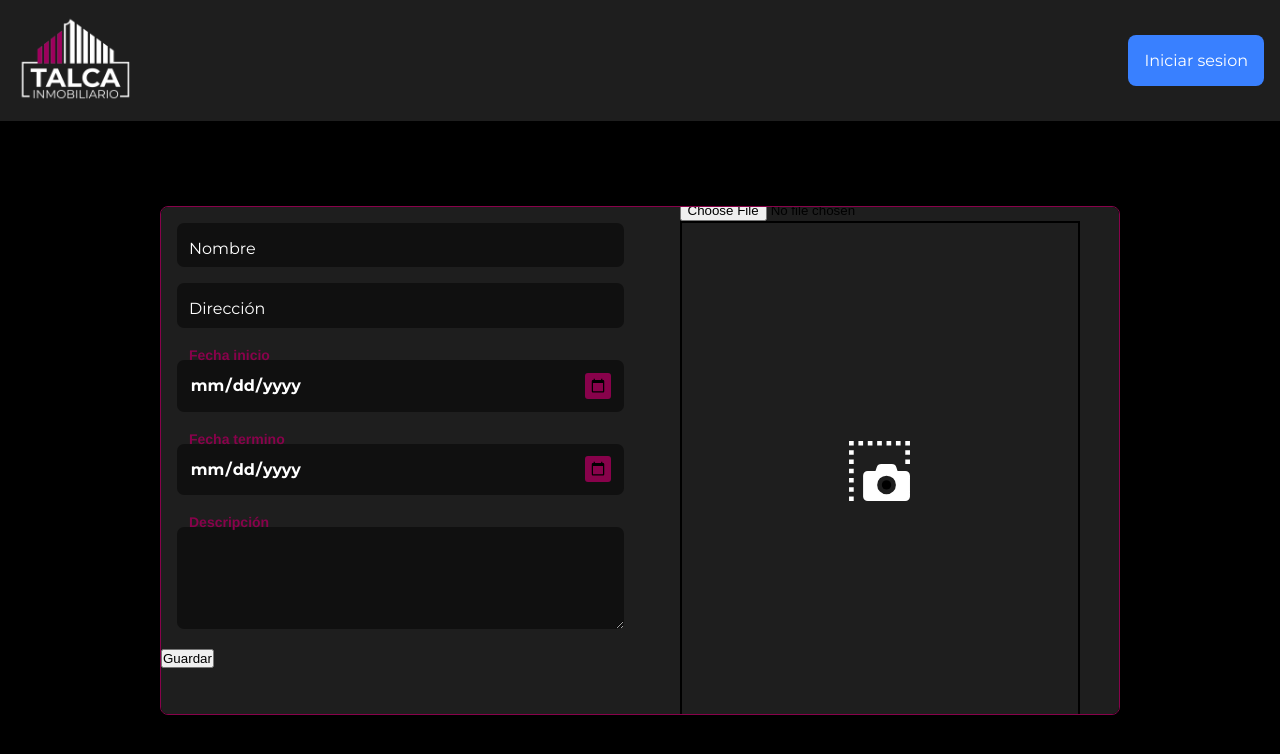
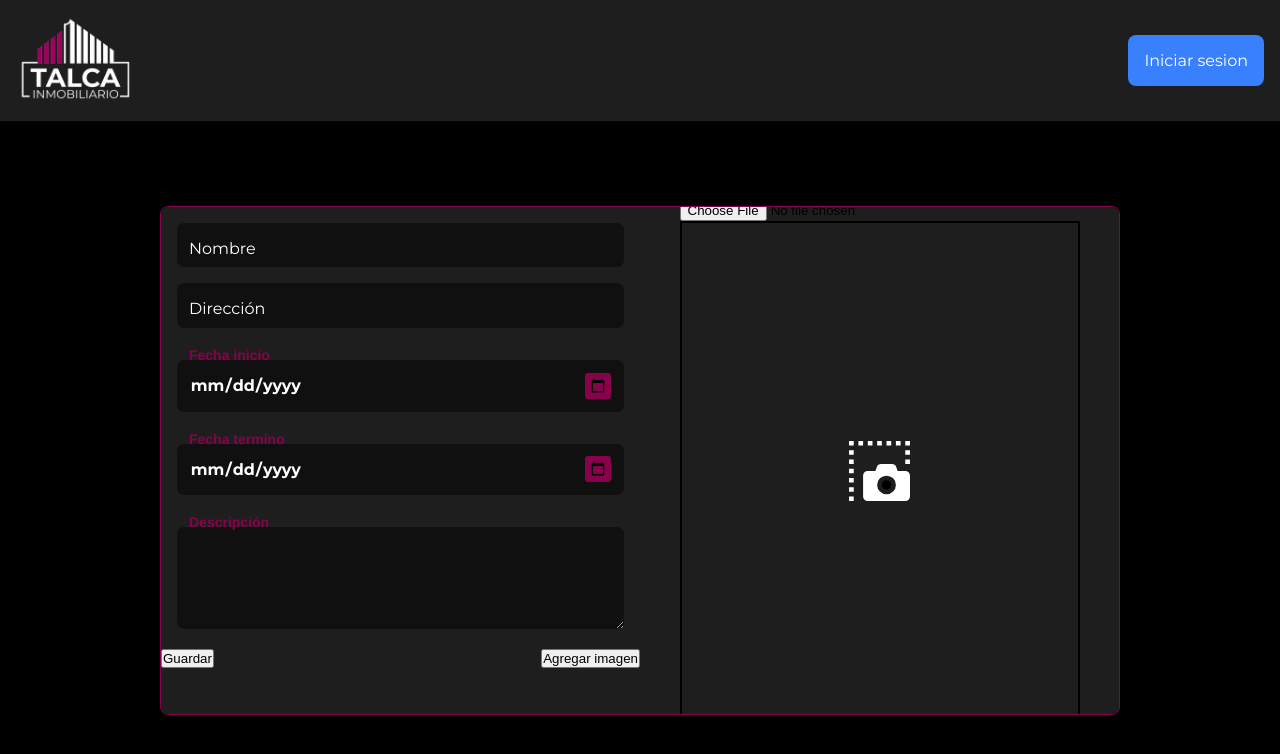
Before and after one commit to david-aravena/inmo, a Next.js app: page /proyectos/nuevo-proyecto in a window 1280 px wide. Shown: the top 754 px of the page. Built offline with nearby package versions, Linux system fonts and the light colour scheme.

Commit message:
add: smooth scroll to button agregar imagen

```diff
--- a/src/app/proyectos/nuevo-proyecto/newProject.module.css
+++ b/src/app/proyectos/nuevo-proyecto/newProject.module.css
@@ -23,7 +23,8 @@
 }
 
 .formContainer{
-  width:50%
+  width:50%;
+  position:relative;
 }
 
 .imageFormContainer{
@@ -42,7 +43,6 @@
 
   .imageFormContainer{
     width:50%;
-    border: 2px solid red;
   }
 
   .form{
--- a/src/app/proyectos/nuevo-proyecto/page.jsx
+++ b/src/app/proyectos/nuevo-proyecto/page.jsx
@@ -46,10 +46,21 @@ export default function NewProject(){
     saveNewProject(formData)
   };
 
+  const scrollToEnd = () => {
+    const container = document.querySelector(".newProjectContainer");
+    if (container) {
+      container.scrollTo({
+        left: container.scrollWidth,
+        behavior: "smooth"
+      });
+    }
+  };
+
+
 
   return(
     <div style={{width:"100%", height:"100%", display:"flex", justifyContent: "center", alignItems: "center"}}>
-      <div className={styles.newProjectContainer}>
+      <div className={`${styles.newProjectContainer} newProjectContainer`}>
         <form onSubmit={getInputsValue} className={styles.form}>
           <div className={styles.formContainer}>
             <AnimatedInput nameInput="nombre" type="text" textInput="Nombre" />
@@ -59,7 +70,10 @@ export default function NewProject(){
               <AnimatedInput nameInput="fechaTermino" type="date" textInput="Fecha termino" />
             </div>
             <AnimatedInput nameInput="descripcion" type="textarea" textInput="Descripción" />
-            <input type="submit" value="Guardar" />
+            <div style={{width:"100%", display:"flex", justifyContent:"space-between"}}>
+              <input type="submit" value="Guardar" />
+              <button type="button" onClick={()=> scrollToEnd()}> Agregar imagen</button>
+            </div>
           </div>
           <div className={styles.imageFormContainer}>
             <div className={styles.imageContainer}>
```
